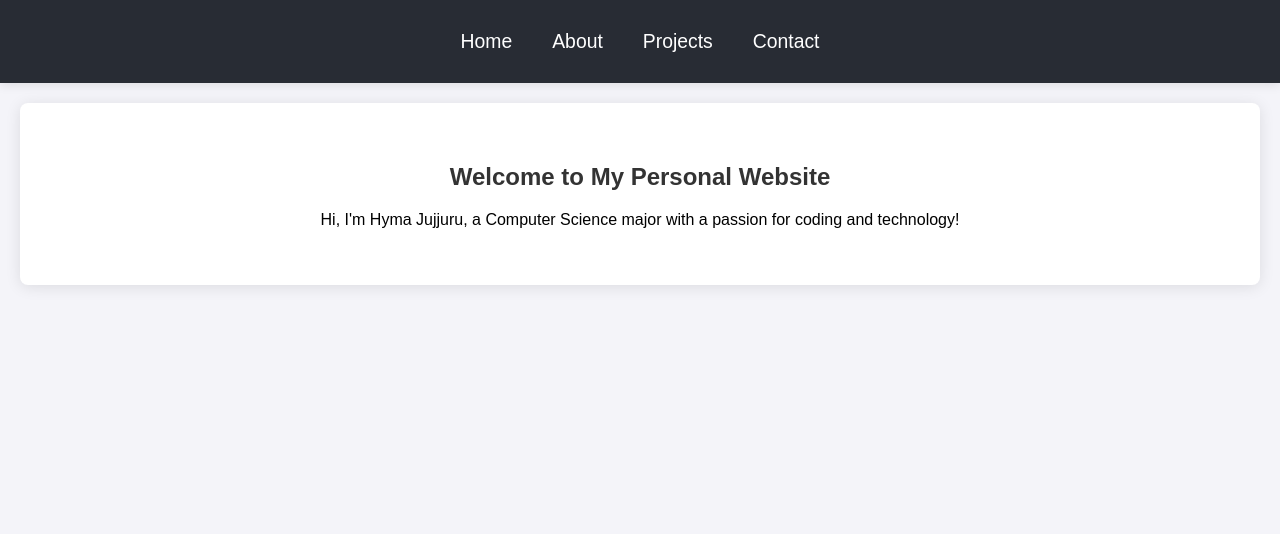
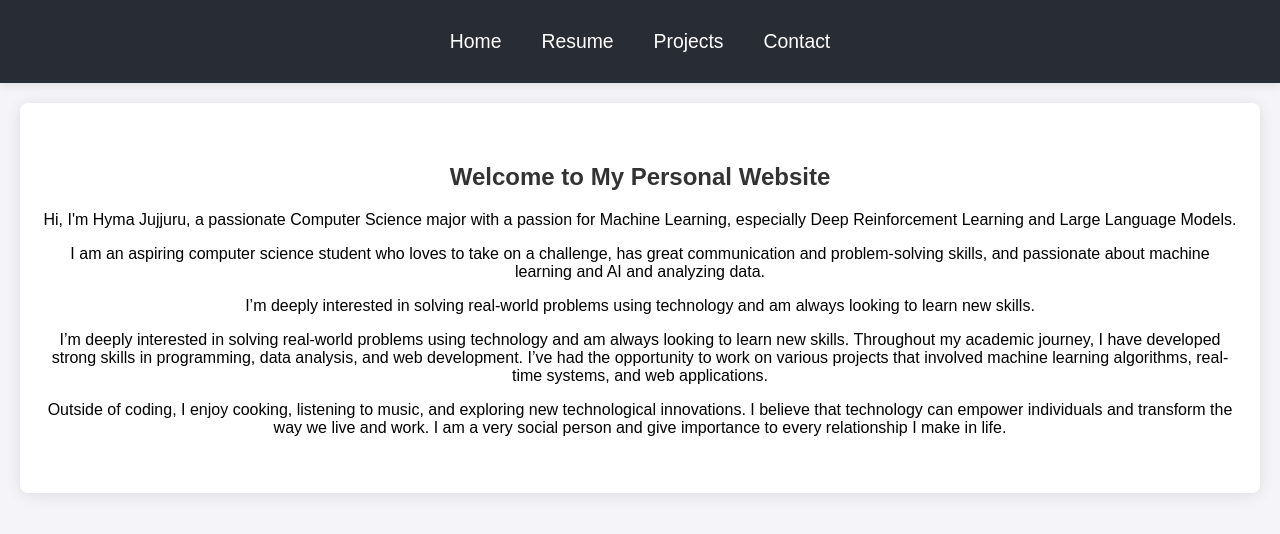
Before and after one commit to HymaJujjuru/PersonalWebsite2025, a React (Create React App) app: page / in a window 1280 px wide. Shown: the top 534 px of the page. Built offline with nearby package versions, Linux system fonts and the light colour scheme.

Commit message:
Update Homepage and About Me. Merged About Me and Homepage.

```diff
--- a/src/App.js
+++ b/src/App.js
@@ -6,7 +6,26 @@ function Home() {
   return (
     <div className="section home" id="home">
       <h2>Welcome to My Personal Website</h2>
-      <p>Hi, I'm Hyma Jujjuru, a Computer Science major with a passion for coding and technology!</p>
+      <p>
+        Hi, I'm Hyma Jujjuru, a passionate Computer Science major with a passion for Machine Learning, especially Deep Reinforcement Learning and Large Language Models.
+      </p>
+      <p>
+      I am an aspiring computer science student who loves to take on a challenge, has great communication and problem-solving skills, and
+      passionate about machine learning and AI and analyzing data.
+      </p>
+
+      <p>
+        I’m deeply interested in solving real-world problems using technology and am always looking to learn new skills.
+      </p>
+
+      <p>
+        I’m deeply interested in solving real-world problems using technology and am always looking to learn new skills.
+        Throughout my academic journey, I have developed strong skills in programming, data analysis, and web development. I’ve had the opportunity to work on various projects that involved machine learning algorithms, real-time systems, and web applications.
+      </p>
+
+      <p>
+        Outside of coding, I enjoy cooking, listening to music, and exploring new technological innovations. I believe that technology can empower individuals and transform the way we live and work. I am a very social person and give importance to every relationship I make in life.
+      </p>
     </div>
   );
 }
@@ -151,23 +170,6 @@ function Resume() {
   );
 }
 
-function AboutMe() {
-  return (
-    <div className="section about" id="about">
-      <h2>About Me</h2>
-      <p>
-        Hi, I'm Hyma Jujjuru, a passionate Computer Science major with a focus on Artificial Intelligence and Machine Learning. I’m deeply interested in solving real-world problems using technology and am always looking to learn new skills.
-      </p>
-      <p>
-        Throughout my academic journey, I have developed strong skills in programming, data analysis, and web development. I’ve had the opportunity to work on various projects that involved machine learning algorithms, real-time systems, and web applications.
-      </p>
-      <p>
-        Outside of coding, I enjoy cooking, listening to music, and exploring new technological innovations. I believe that technology can empower individuals and transform the way we live and work.
-      </p>
-    </div>
-  );
-}
-
 function Projects() {
   return (
     <div className="section projects" id="projects">
@@ -198,15 +200,7 @@ function App() {
         <nav>
           <ul>
             <li><Link to="/" onClick={() => setActiveLink('/')}>Home</Link></li>
-            <li>
-              <div className="dropdown">
-                <button className="dropbtn">About</button>
-                <div className="dropdown-content">
-                  <Link to="/about" onClick={() => setActiveLink('/about')}>About Me</Link>
-                  <Link to="/resume" onClick={() => setActiveLink('/resume')}>Resume</Link>
-                </div>
-              </div>
-            </li>
+            <li><Link to="/resume" onClick={() => setActiveLink('/resume')}>Resume</Link></li>
             <li><Link to="/projects" onClick={() => setActiveLink('/projects')}>Projects</Link></li>
             <li><Link to="/contact" onClick={() => setActiveLink('/contact')}>Contact</Link></li>
           </ul>
@@ -216,7 +210,6 @@ function App() {
       <main>
         <Routes>
           <Route path="/" element={<Home />} />
-          <Route path="/about" element={<AboutMe />} />
           <Route path="/resume" element={<Resume />} />
           <Route path="/projects" element={<Projects />} />
           <Route path="/contact" element={<Contact />} />
```
